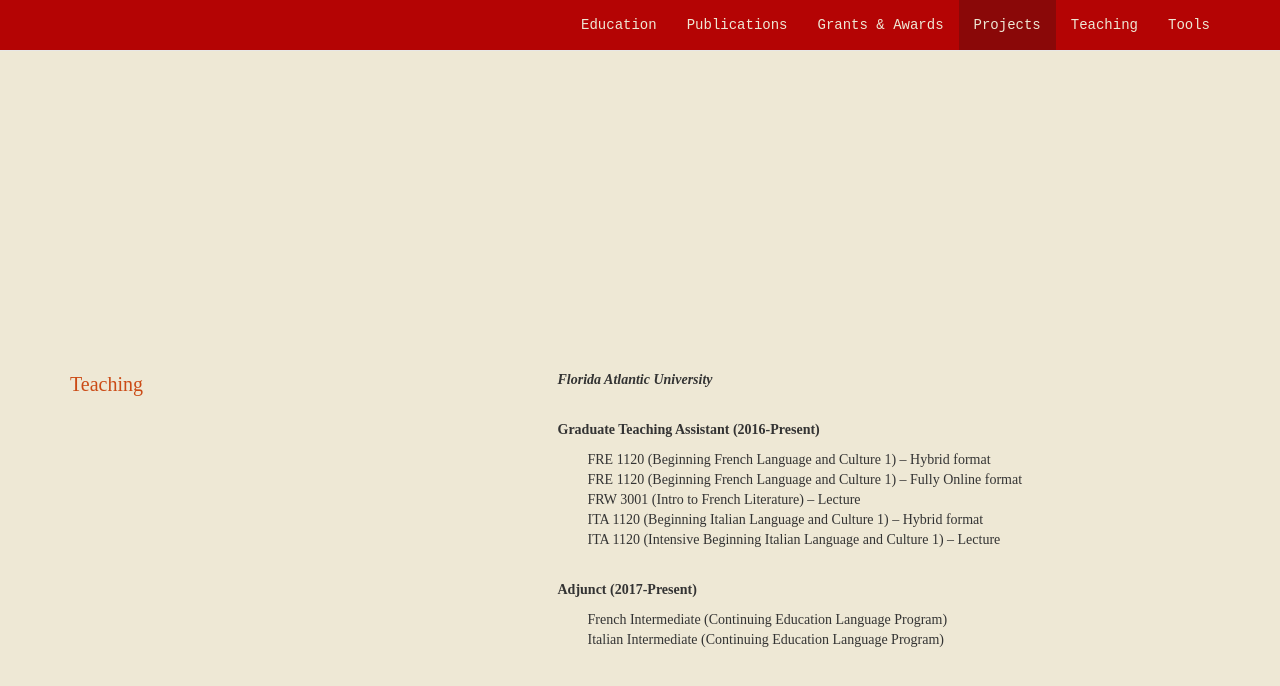
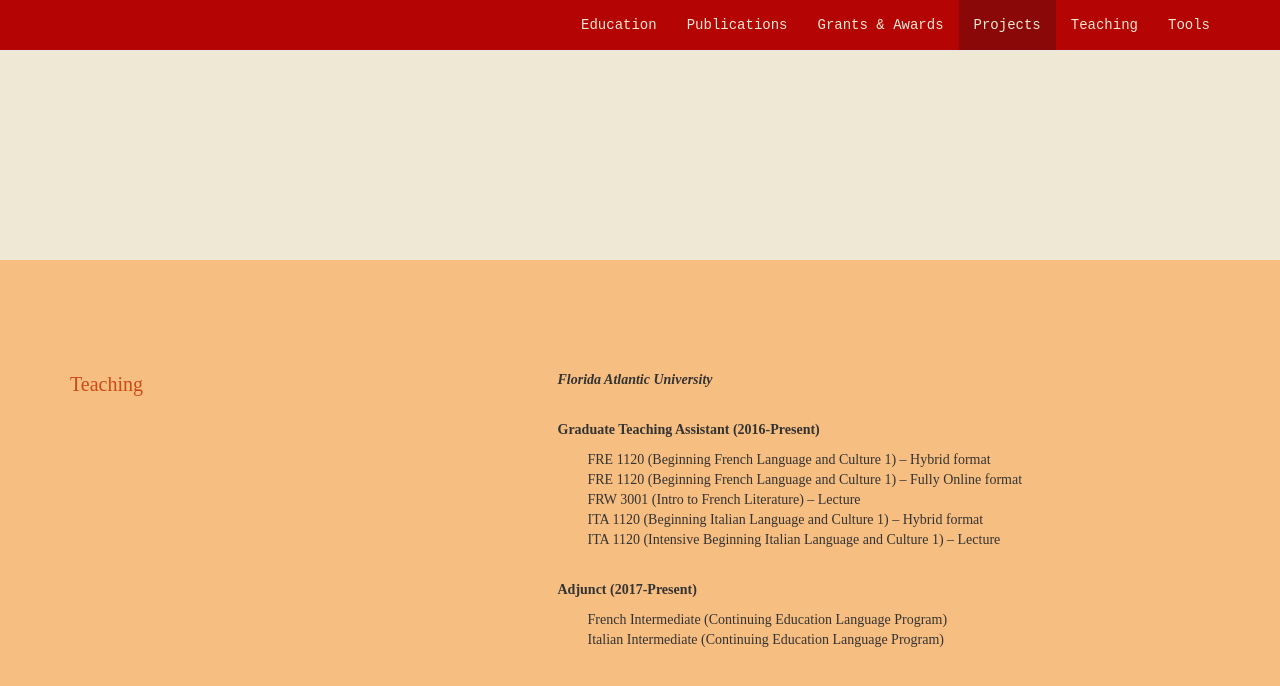
Before and after one commit to vivianapezzullo/nolauren.github.io, a Jekyll site: the page index.html, which Jekyll copies as it is, in a window 1280 px wide and 900 px high, scrolled down 4250 px. Shown: the top 686 px of the window. Built offline with Jekyll 4.4.1, drawn with Linux system fonts in a browser that asks for light colours; nearby versions of some CDN libraries.

Commit message:
Update index.html

```diff
--- a/index.html
+++ b/index.html
@@ -208,7 +208,7 @@
     </section>
 
           <!-- Teaching -->
-    <section id="teaching" class="odd-section">
+    <section id="teaching" class="even-section">
         <div class="container">
             <div class="row" style="margin-top:10px;">
                 <div class="col-sm-4" style="margin-bottom:50px;">
@@ -239,7 +239,7 @@
 
 
     <!-- Tools -->
-    <section id="tools" class="even-section">
+    <section id="tools" class="odd-section">
         <div class="container">
             <div class="row" style="margin-top:10px;">
                 <div class="col-sm-4" style="margin-bottom:50px;">
```
